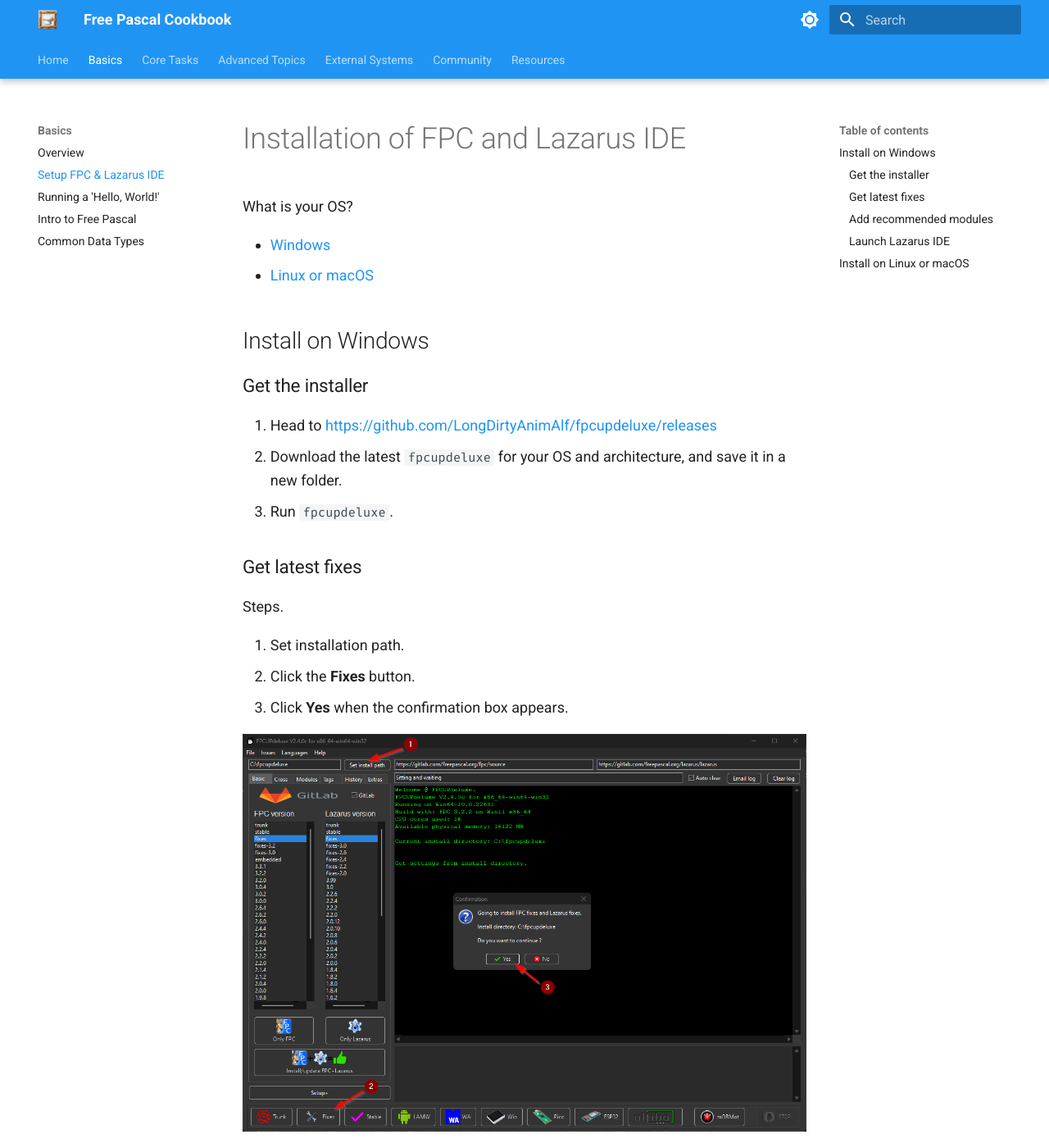
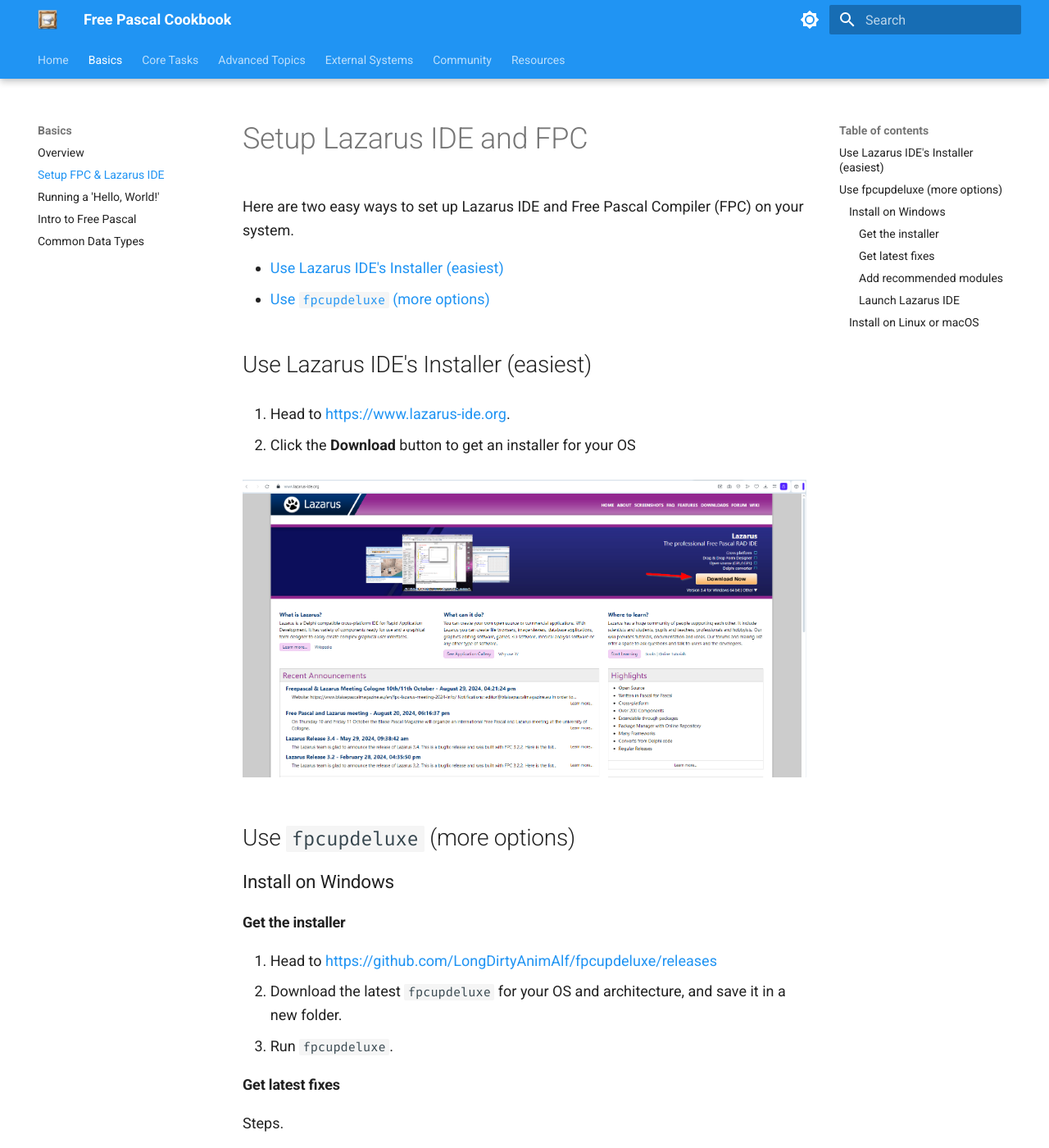
Before and after one commit to ikelaiah/free-pascal-cookbook, an MkDocs documentation site: the page built from docs/docs/basics/install.md, in a window 1280 px wide and 1400 px high. Shown: the whole window at 82% size. Built offline with MkDocs 1.6.1 and Material for MkDocs 9.7.7, drawn with Linux system fonts in a browser that asks for light colours.

Commit message:
Update - Better instruction for setting up Lazarus IDE and FPC

```diff
--- a/docs/docs/basics/install.md
+++ b/docs/docs/basics/install.md
@@ -1,19 +1,31 @@
-# Installation of FPC and Lazarus IDE
+# Setup Lazarus IDE and FPC
 
-What is your OS?
+Here are two easy ways to set up Lazarus IDE and Free Pascal Compiler (FPC) on your system.
 
-- [Windows](#install-on-windows)
-- [Linux or macOS](#install-on-linux-or-macos)
+- [Use Lazarus IDE's Installer (easiest)](#use-lazarus-ides-installer-easiest)
+- [Use `fpcupdeluxe` (more options)](#use-fpcupdeluxe-more-options)
 
-## Install on Windows
+## Use Lazarus IDE's Installer (easiest)
 
-### Get the installer
+1. Head to [https://www.lazarus-ide.org](https://www.lazarus-ide.org).
+
+2. Click the **Download** button to get an installer for your OS
+
+![install-lazarus](../../assets/install-lazarus-fpc.png)
+
+
+## Use `fpcupdeluxe` (more options)
+
+
+### Install on Windows
+
+#### Get the installer
 
 1. Head to [https://github.com/LongDirtyAnimAlf/fpcupdeluxe/releases](https://github.com/LongDirtyAnimAlf/fpcupdeluxe/releases)
 2. Download the latest `fpcupdeluxe` for your OS and architecture, and save it in a new folder.
 3. Run `fpcupdeluxe`.
 
-### Get latest fixes
+#### Get latest fixes
 
 Steps.
 
@@ -37,7 +49,7 @@
 
 ![Step1-end](../../assets/fcpupdeluxe-step-01-end.png)
 
-### Add recommended modules
+#### Add recommended modules
 
 There are two more recommended modules to install.
 
@@ -54,7 +66,7 @@
 
 Once the installation is completed succesfully, close `fcpupdeluxe`.
 
-### Launch Lazarus IDE
+#### Launch Lazarus IDE
 
 At the end of the installation, you will find `Lazarus_fcpupdeluxe` on your desktop.
 
@@ -63,6 +75,6 @@
 ![LazarusIDE](../../assets/lazarus-ide-start-01.png)
 
 
-## Install on Linux or macOS
+### Install on Linux or macOS
 
 Consult the [`fpcupdeluxe` github page](https://github.com/LongDirtyAnimAlf/fpcupdeluxe).
```
Also changed, not shown: docs/assets/install-lazarus-fpc.png (added).
